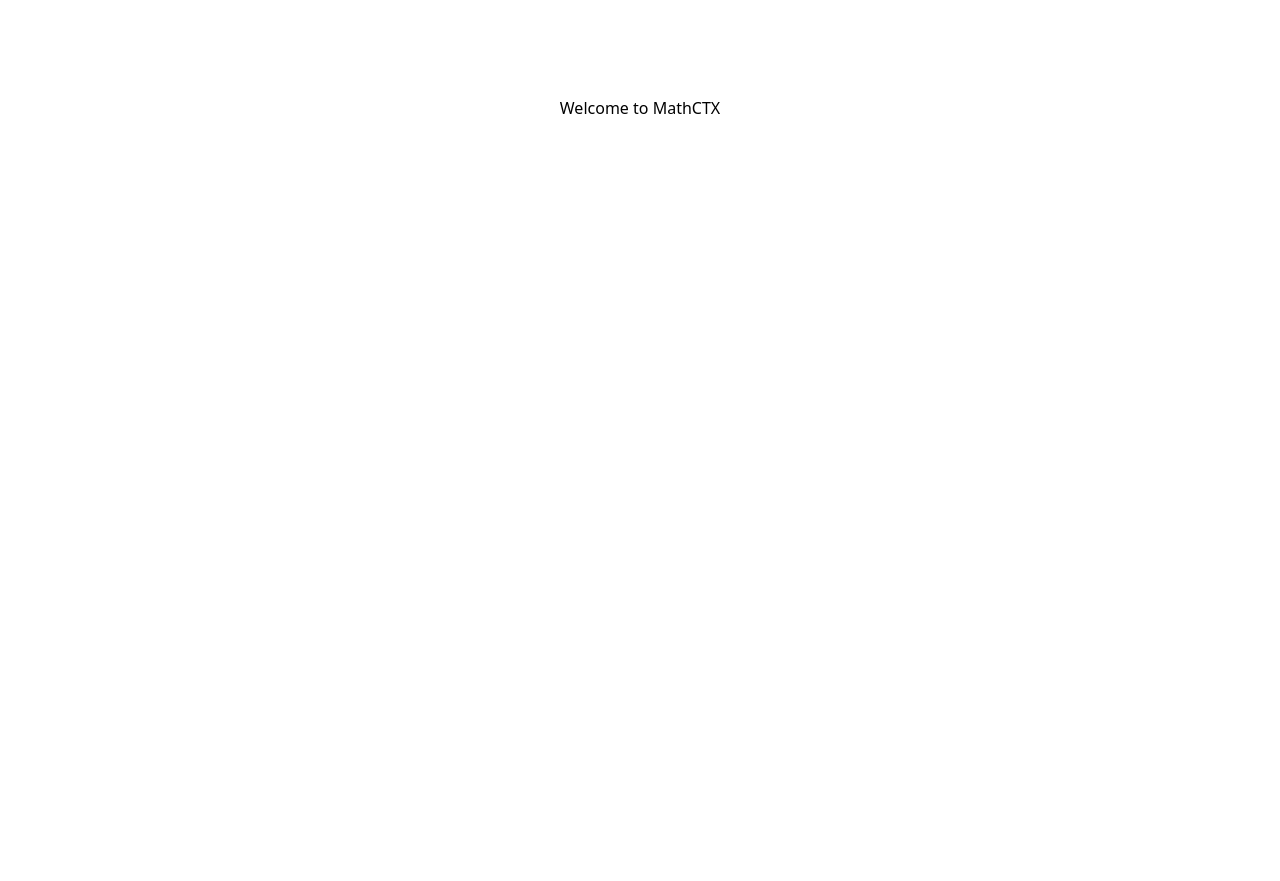
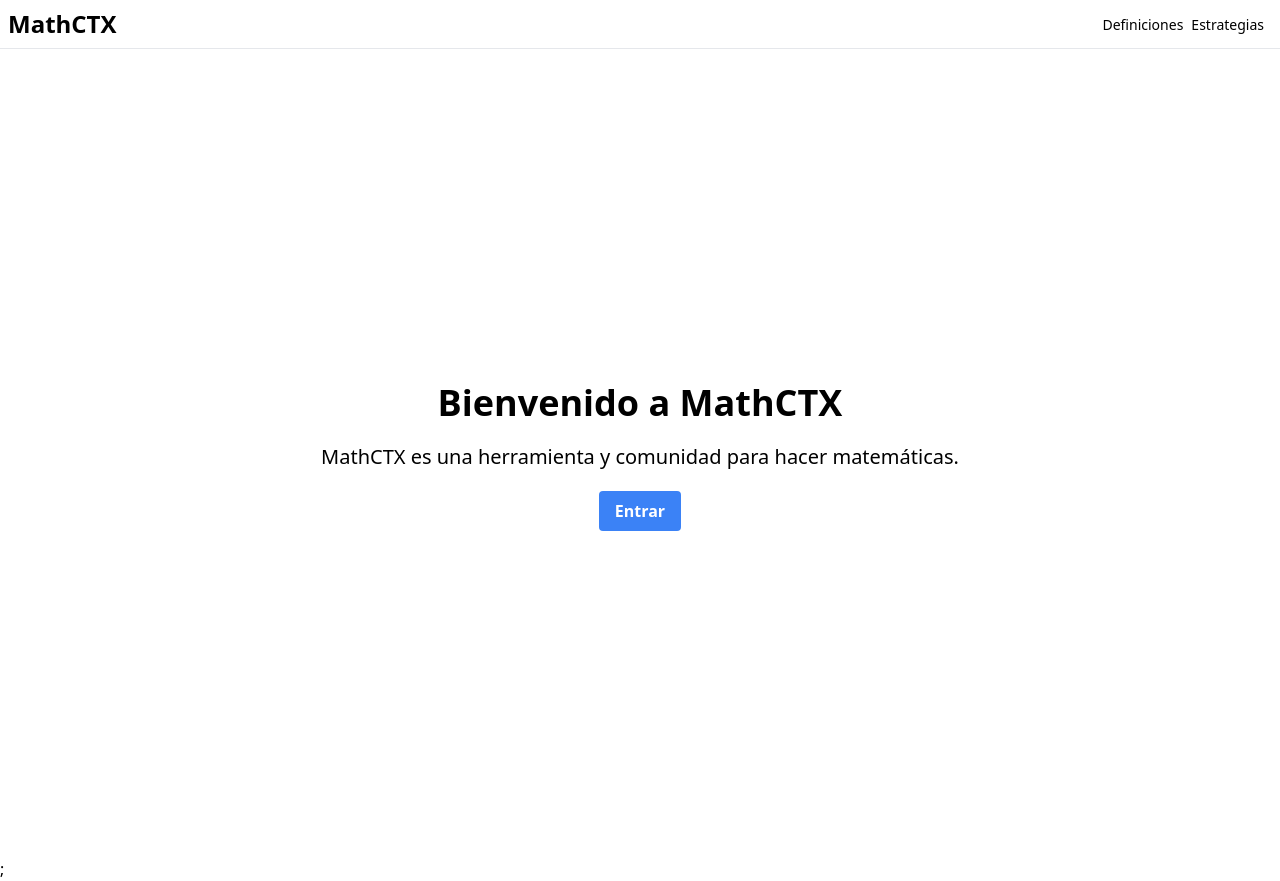
Before and after one commit to MxDui/mathctx, a Next.js app: page / in a window 1280 px wide. Before the commit the page ends 800 px from the top, so only its background shows below. Built offline with nearby package versions, Linux system fonts and the light colour scheme.

Commit message:
landing page first commit

```diff
--- a/package.json
+++ b/package.json
@@ -16,6 +16,7 @@
     "eslint": "8.34.0",
     "eslint-config-next": "13.1.6",
     "next": "13.1.6",
+    "next-themes": "^0.2.1",
     "react": "18.2.0",
     "react-dom": "18.2.0",
     "typescript": "4.9.5"
--- /dev/null
+++ b/src/components/navigation/Navbar.tsx
@@ -0,0 +1,35 @@
+import React from "react";
+
+const Navbar = () => {
+  return (
+    <div className="flex  flex-col">
+      <div className="mb-2 md:border-b py-2">
+        <div className="container mx-auto">
+          <div className="flex justify-between gap-2 items-center px-2">
+            <h1 className="text-2xl font-bold">MathCTX</h1>
+            <ul className="hidden md:flex">
+              <li className="mr-2">
+                <a
+                  href="#"
+                  className="text-sm hover:text-gray-700 transition duration-300"
+                >
+                  Definiciones
+                </a>
+              </li>
+              <li className="mr-2">
+                <a
+                  href="#"
+                  className="text-sm hover:text-gray-700 transition duration-300"
+                >
+                  Estrategias
+                </a>
+              </li>
+            </ul>
+          </div>
+        </div>
+      </div>
+    </div>
+  );
+};
+
+export default Navbar;
--- a/src/lang/en.json
+++ b/src/lang/en.json
@@ -1,3 +1,5 @@
 {
-  "page.home.title": "Welcome to MathCTX"
+  "page.home.title": "Welcome to MathCTX",
+  "page.home.description": "MathCTX is a tool and a community for doing math",
+  "page.home.cta": "Get started"
 }
--- a/src/lang/es.json
+++ b/src/lang/es.json
@@ -1,3 +1,5 @@
 {
-  "page.home.title": "Bienvenido a MathCTX"
+  "page.home.title": "Bienvenido a MathCTX",
+  "page.home.description": "MathCTX es una herramienta y comunidad para hacer matemáticas.",
+  "page.home.cta": "Entrar"
 }
--- a/src/lang/lang.tsx
+++ b/src/lang/lang.tsx
@@ -2,7 +2,7 @@ import { useEffect, useState } from "react";
 
 const dictionaries: Record<string, () => Promise<Record<string, string>>> = {
   en: () => import("./en.json").then((module) => module.default),
-  nl: () => import("./es.json").then((module) => module.default),
+  es: () => import("./es.json").then((module) => module.default),
 };
 
 export const useDictionary = (locale: string | number) => {
--- a/src/pages/_app.tsx
+++ b/src/pages/_app.tsx
@@ -1,6 +1,11 @@
-import 'mathctx/styles/globals.css'
-import type { AppProps } from 'next/app'
+import "mathctx/styles/globals.css";
+import type { AppProps } from "next/app";
+import { ThemeProvider } from "next-themes";
 
 export default function App({ Component, pageProps }: AppProps) {
-  return <Component {...pageProps} />
+  return (
+    <ThemeProvider attribute="class">
+      <Component {...pageProps} />;
+    </ThemeProvider>
+  );
 }
--- a/src/pages/index.tsx
+++ b/src/pages/index.tsx
@@ -2,22 +2,29 @@ import Head from "next/head";
 import Image from "next/image";
 import styles from "mathctx/styles/Home.module.css";
 import { useDictionary } from "mathctx/lang/lang";
+import Navbar from "mathctx/components/navigation/Navbar";
 
 export default function Home() {
-  // get the i18 strings from a nextjs
-  // i18n provider
-  const d = useDictionary("en");
+  const d = useDictionary("es");
 
   return (
     <>
       <Head>
         <title>MathCTX</title>
-        <meta name="description" content="Generated by create next app" />
+        <meta name="description" content="MathCTX" />
         <meta name="viewport" content="width=device-width, initial-scale=1" />
         <link rel="icon" href="/favicon.ico" />
       </Head>
-      <main className={styles.main}>
-        <h1 className={styles.title}>{d?.["page.home.title"]}</h1>
+
+      <Navbar />
+      <main className="grid place-items-center h-screen">
+        <div className="text-center space-y-5">
+          <h1 className="text-4xl font-bold">{d?.["page.home.title"]}</h1>
+          <p className="text-xl">{d?.["page.home.description"]}</p>
+          <button className="bg-blue-500 hover:bg-blue-700 text-white font-bold py-2 px-4 rounded">
+            {d?.["page.home.cta"]}
+          </button>
+        </div>
       </main>
     </>
   );
--- a/tailwind.config.js
+++ b/tailwind.config.js
@@ -1,5 +1,6 @@
 /** @type {import('tailwindcss').Config} */
 module.exports = {
+  darkMode: "class",
   content: [
     "./app/**/*.{js,ts,jsx,tsx}",
     "./pages/**/*.{js,ts,jsx,tsx}",
```
Also changed, not shown: 1 other file (tests, documents, lock files or other folders).
